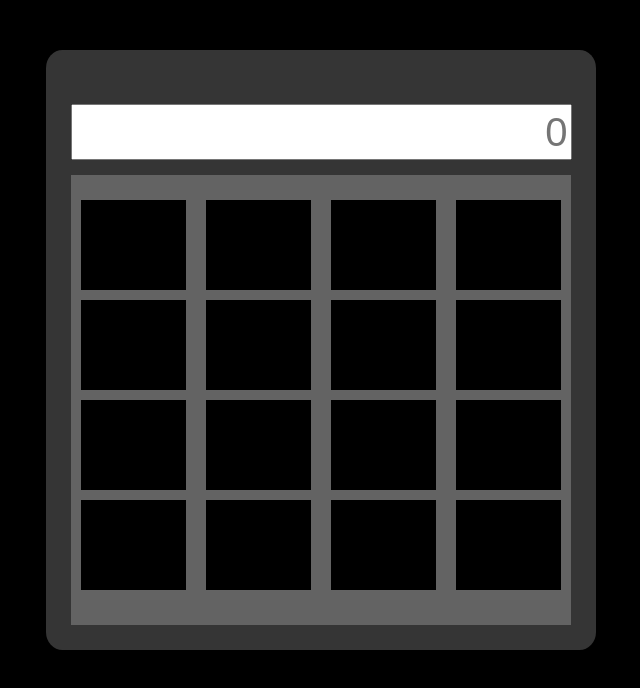
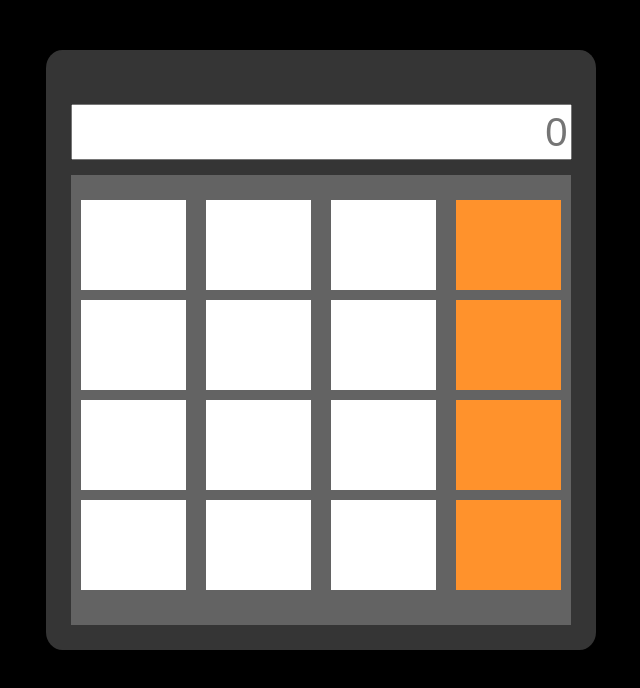
Before and after one commit to ilyennaa/calculator, a plain HTML site: page index.html in a window 1280 px wide. Shown: the whole page, without its empty margins (319-959 px from the left). Drawn offline with Linux system fonts and the light colour scheme.

Commit message:
More calculator UI styling

```diff
--- a/index.html
+++ b/index.html
@@ -16,25 +16,25 @@
                 <div class="button"></div>
                 <div class="button"></div>
                 <div class="button"></div>
-                <div class="button"></div>
+                <div class="button operator"></div>
             </div>
             <div class="button-row">
                 <div class="button"></div>
                 <div class="button"></div>
                 <div class="button"></div>
-                <div class="button"></div>
+                <div class="button operator"></div>
             </div>
             <div class="button-row">
                 <div class="button"></div>
                 <div class="button"></div>
                 <div class="button"></div>
-                <div class="button"></div>
+                <div class="button operator"></div>
             </div>
             <div class="button-row">
                 <div class="button"></div>
                 <div class="button"></div>
                 <div class="button"></div>
-                <div class="button"></div>
+                <div class="button operator"></div>
             </div>
         </div>
     </div>
--- a/script.js
+++ b/script.js
@@ -1,3 +1,8 @@
+const button = document.querySelectorAll('.button');
+
+
+
+
 function operate(operator, num1, num2) {
     switch (operator) {
         case '+':
--- a/style.css
+++ b/style.css
@@ -41,8 +41,12 @@
 .button {
     width: 105px;
     height: 90px;
-    background-color: rgb(0, 0, 0);
     margin-bottom: 10px;
+    background-color: white;
+}
+
+.operator {
+    background-color: rgb(255, 146, 44);
 }
 
 body {
```
